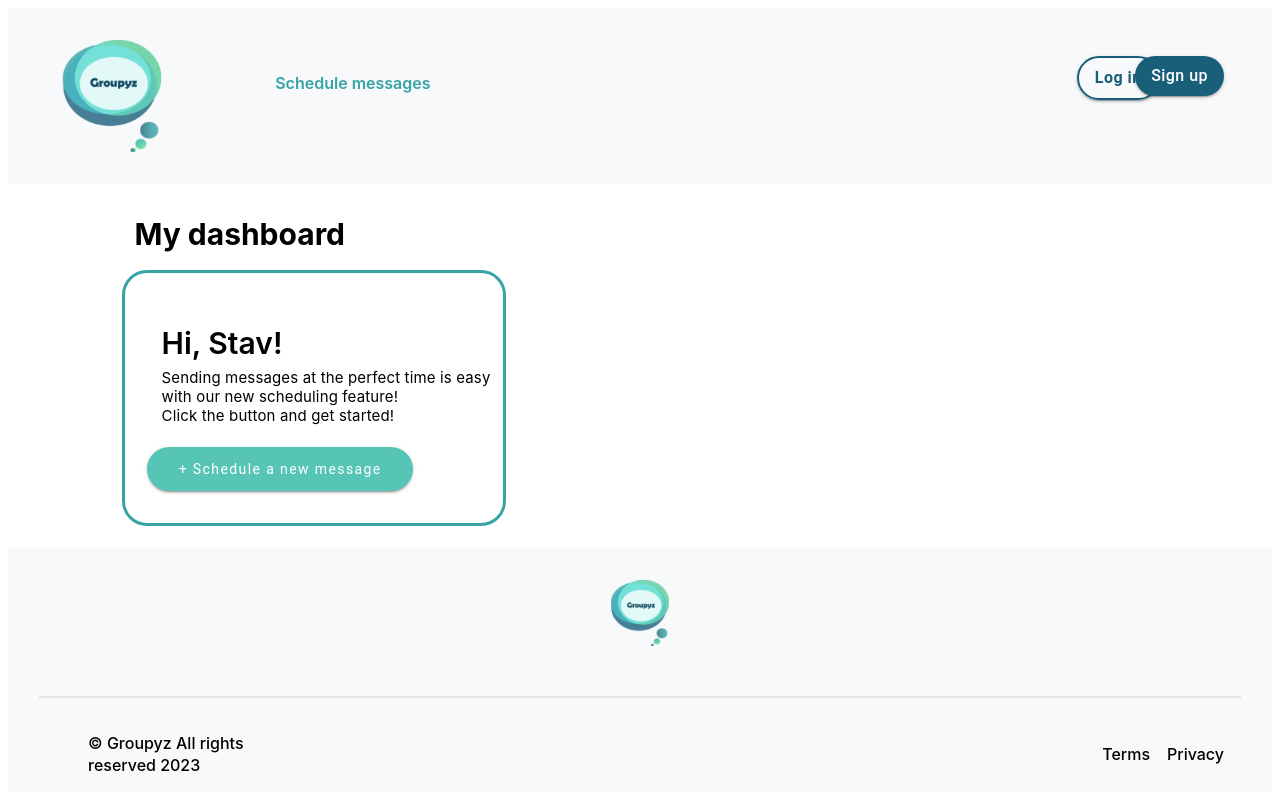
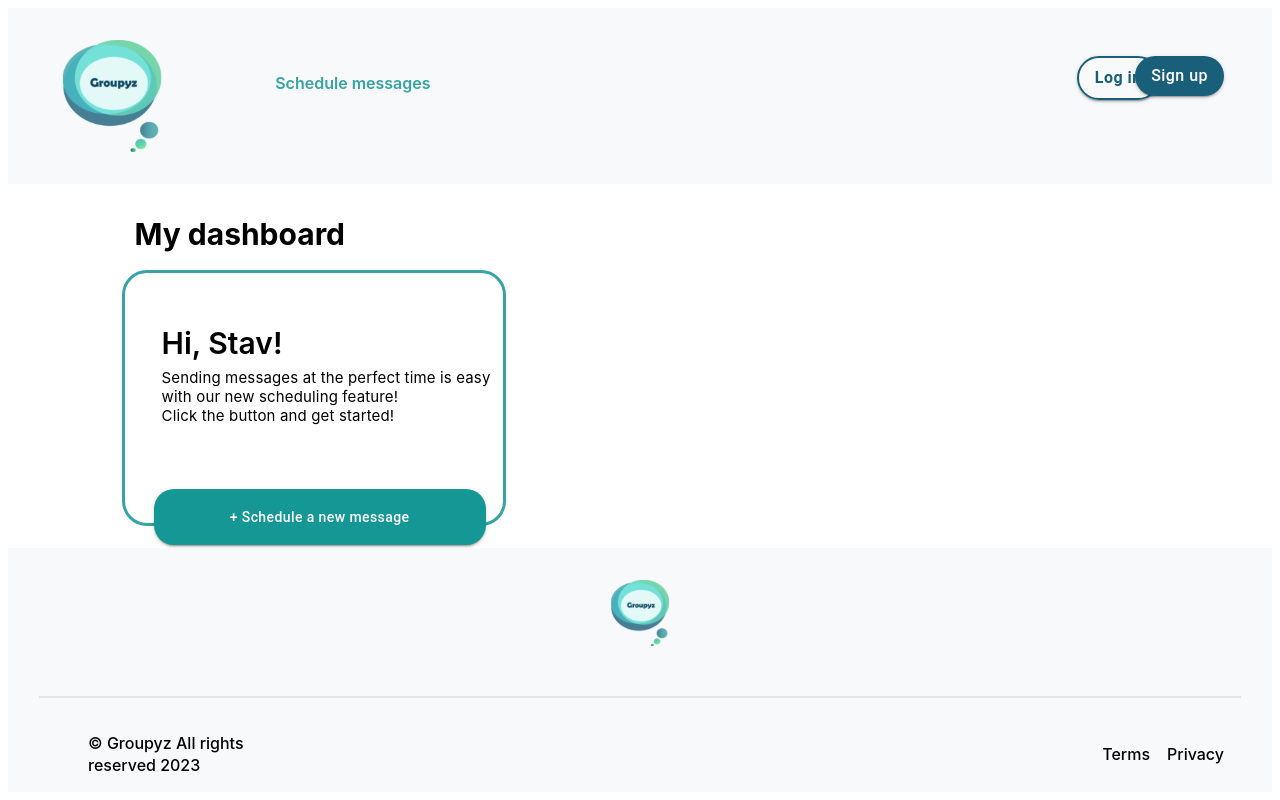
Before and after one commit to Groupyz/UI, a React (Create React App) app in the folder groupyz/: page /dashboard in a window 1280 px wide. Built offline with nearby package versions, Linux system fonts and the light colour scheme.

Commit message:
fix button color and size

```diff
--- a/groupyz/src/pages/dashboard/styles/dashboard.css
+++ b/groupyz/src/pages/dashboard/styles/dashboard.css
@@ -60,17 +60,15 @@ homepage .container .row {
 }
 
 .createButton #Button_c{
-    grid-column: 2;
-    font-size: 14px;
-    font-weight: 400;
-    line-height: 22px;
-    letter-spacing: 0.1em;
-    text-align: left;
-    border-radius: none;
-    border: none;
+    width: 332px;
+    height: 56px;
+    top: 421px;
+    left: 95px;
+    border-radius: 20px;
+    background-color: #159895;
     padding: 0.7rem;
     padding-left: 2.5%;
     padding-right: 2.5%;
-    margin-left: 11%;
-    margin-top: -11%;
+    margin-left: 4%;
+    margin-top: -70%;
 }
```
